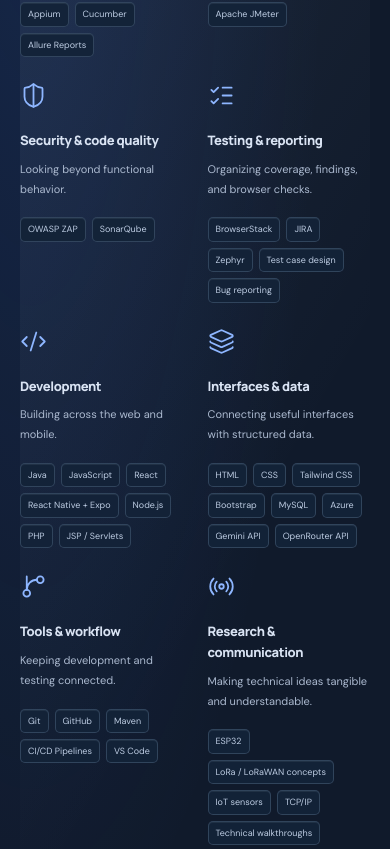
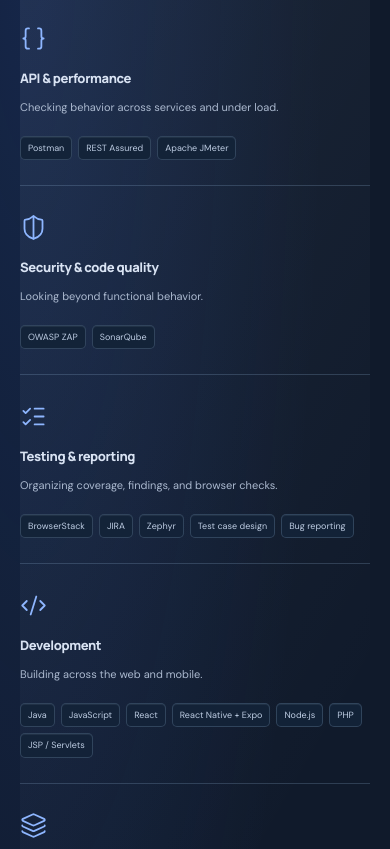
Before and after one commit to Chithranjaye2000/chithran-portfolio, a React (Vite) app: page / in a window 390 px wide. Shown: the part 9104-9953 px from the top of the page. Built offline with nearby package versions, Linux system fonts and the light colour scheme.

Commit message:
Fix web mode and skills layout

```diff
--- a/src/styles/index.css
+++ b/src/styles/index.css
@@ -1005,17 +1005,21 @@
 }
 .skills-grid {
   display: grid;
-  grid-template-columns: repeat(4, 1fr);
+  grid-template-columns: repeat(4, minmax(0, 1fr));
   gap: 29px;
   margin-top: 43px;
 }
 .skill-group {
-  padding-right: 19px;
+  display: grid;
+  /* Share icon, title, description, and tag tracks within each visual row. */
+  grid-template-rows: subgrid;
+  grid-row: span 4;
+  row-gap: 0;
+  min-width: 0;
 }
 .skill-group + .skill-group {
   border-left: 1px solid var(--border);
   padding-left: 25px;
-  padding-right: 0;
 }
 .skill-group:nth-child(4n + 1) {
   border-left: 0;
@@ -1024,6 +1028,9 @@
 .skill-group > svg {
   color: var(--blue);
   margin-bottom: 22px;
+}
+.skill-group > * {
+  align-self: start;
 }
 .skill-group h3 {
   font-size: 14px;
@@ -1035,10 +1042,11 @@
   font-size: 11px;
   line-height: 1.8;
   color: var(--muted);
-  min-height: 59px;
   margin-bottom: 18px;
 }
 .skill-group .tags > li {
+  max-width: 100%;
+  overflow-wrap: anywhere;
   background: var(--surface);
   border-color: var(--border);
   font-size: 10px;
@@ -1507,10 +1515,15 @@
     gap: 70px;
   }
   .skills-grid {
-    gap: 20px;
+    grid-template-columns: repeat(2, minmax(0, 1fr));
+    gap: 32px;
   }
   .skill-group + .skill-group {
     padding-left: 18px;
+  }
+  .skill-group:nth-child(2n + 1) {
+    border-left: 0;
+    padding-left: 0;
   }
 }
 @media (max-width: 960px) {
@@ -1643,17 +1656,6 @@
     flex-direction: column;
     gap: 12px;
   }
-  .skills-grid {
-    grid-template-columns: repeat(2, 1fr);
-    gap: 36px;
-  }
-  .skill-group:nth-child(2n + 1) {
-    border-left: 0;
-    padding-left: 0;
-  }
-  .skill-group > p {
-    min-height: 0;
-  }
   .content-grid {
     gap: 38px;
   }
@@ -1878,9 +1880,6 @@
   .skills-grid {
     margin-top: 32px;
     gap: 25px;
-  }
-  .skill-group {
-    padding-right: 0;
   }
   .skill-group + .skill-group {
     padding-left: 0;
@@ -2021,6 +2020,20 @@
     display: none;
   }
 }
+@media (max-width: 540px) {
+  .skills-grid {
+    grid-template-columns: minmax(0, 1fr);
+    gap: 28px;
+  }
+  .skill-group {
+    border-bottom: 1px solid var(--border);
+    padding-bottom: 25px;
+  }
+  .skill-group:last-child {
+    border-bottom: 0;
+    padding-bottom: 0;
+  }
+}
 @media (max-width: 360px) {
   .container {
     width: calc(100% - 32px);
@@ -2039,14 +2052,6 @@
   a.contact-row > svg:last-child {
     width: 16px;
     height: 16px;
-  }
-  .skills-grid {
-    grid-template-columns: 1fr;
-    gap: 28px;
-  }
-  .skill-group {
-    border-bottom: 1px solid var(--border);
-    padding-bottom: 25px;
   }
   .experience-card {
     padding: 20px;
```
